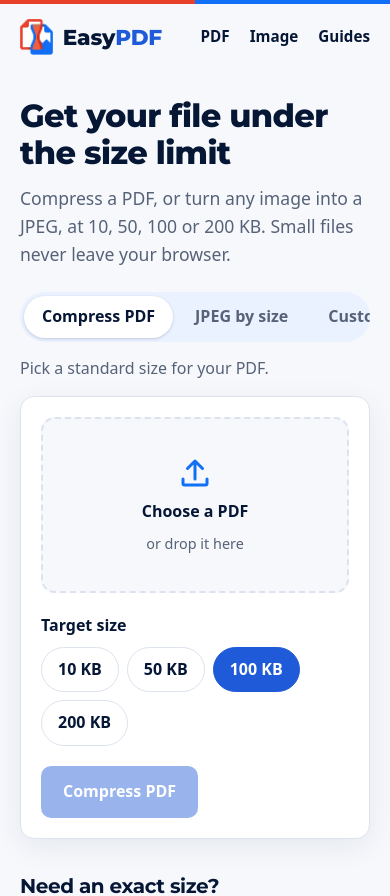
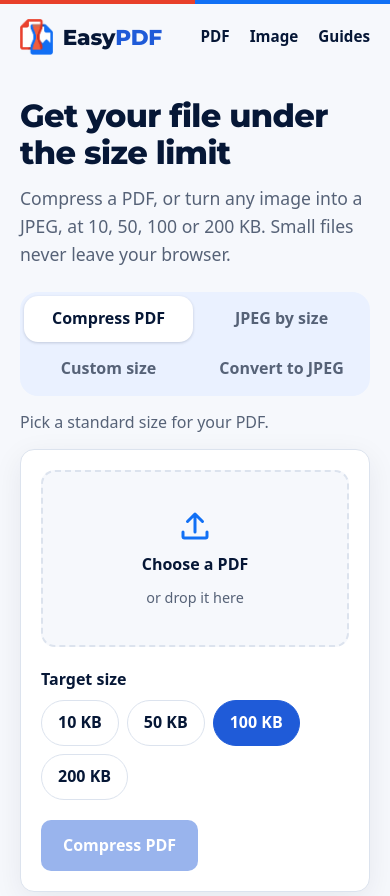
Before and after one commit to samirnagp/compresspdf, a Next.js app: page / in a window 390 px wide. Shown: the top 896 px of the page. Built offline with nearby package versions, Linux system fonts and the light colour scheme.

Commit message:
Add files via upload

```diff
--- a/app/globals.css
+++ b/app/globals.css
@@ -109,3 +109,9 @@ article section p { max-width:42em; }
 .tab { white-space:nowrap; flex:none; }
 .num { font:inherit; width:9em; padding:10px 12px; border:1.5px solid var(--line); border-radius:10px; background:var(--surface); color:var(--ink); }
 .tab-desc { color:var(--muted); margin:0 0 14px; }
+
+/* Phones: show all four tabs at once as a 2x2 grid, no sideways scrolling */
+@media (max-width: 600px) {
+  .tabs { display:grid; grid-template-columns:1fr 1fr; width:100%; overflow:visible; border-radius:18px; }
+  .tab { white-space:normal; text-align:center; padding:10px 8px; border-radius:14px; }
+}
```
